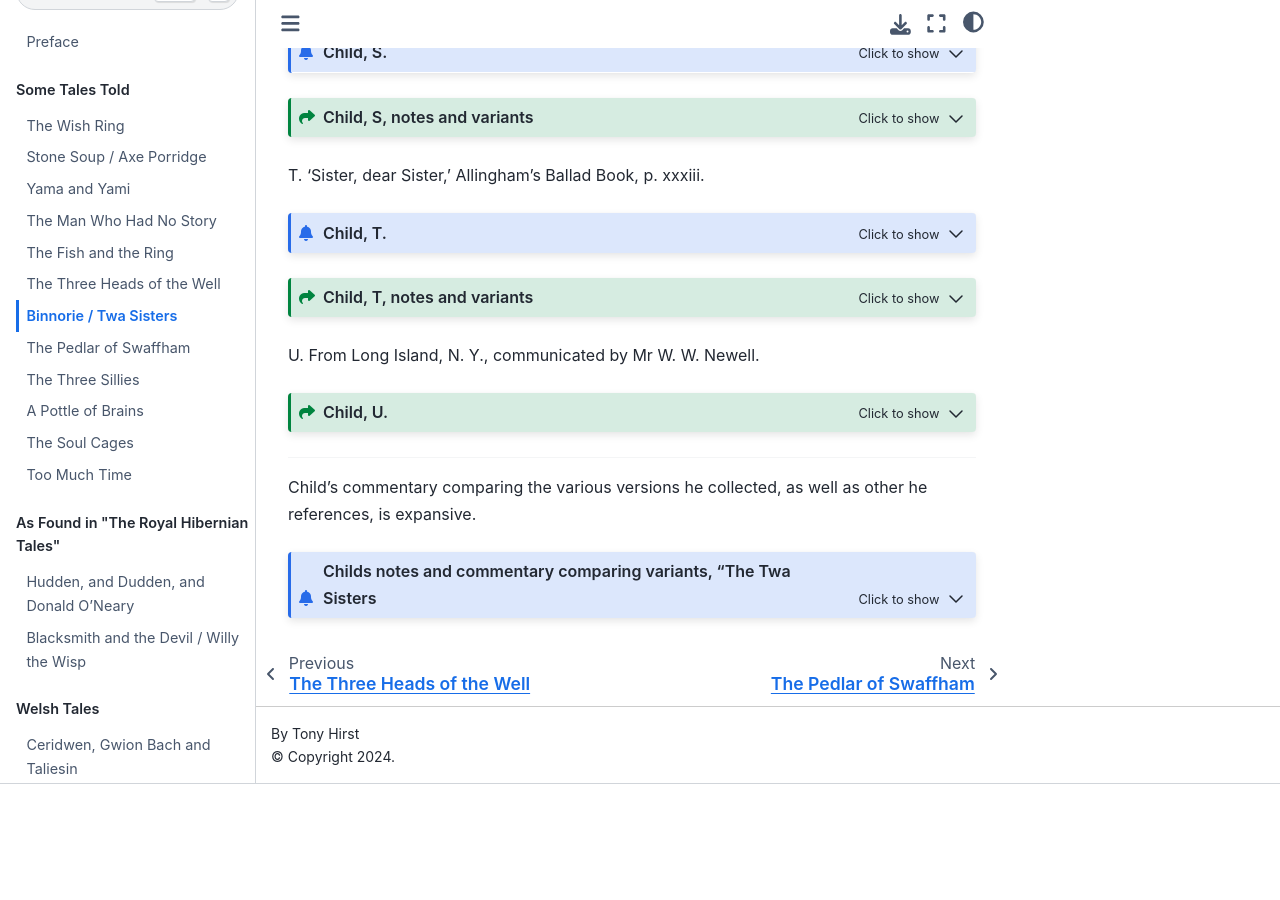
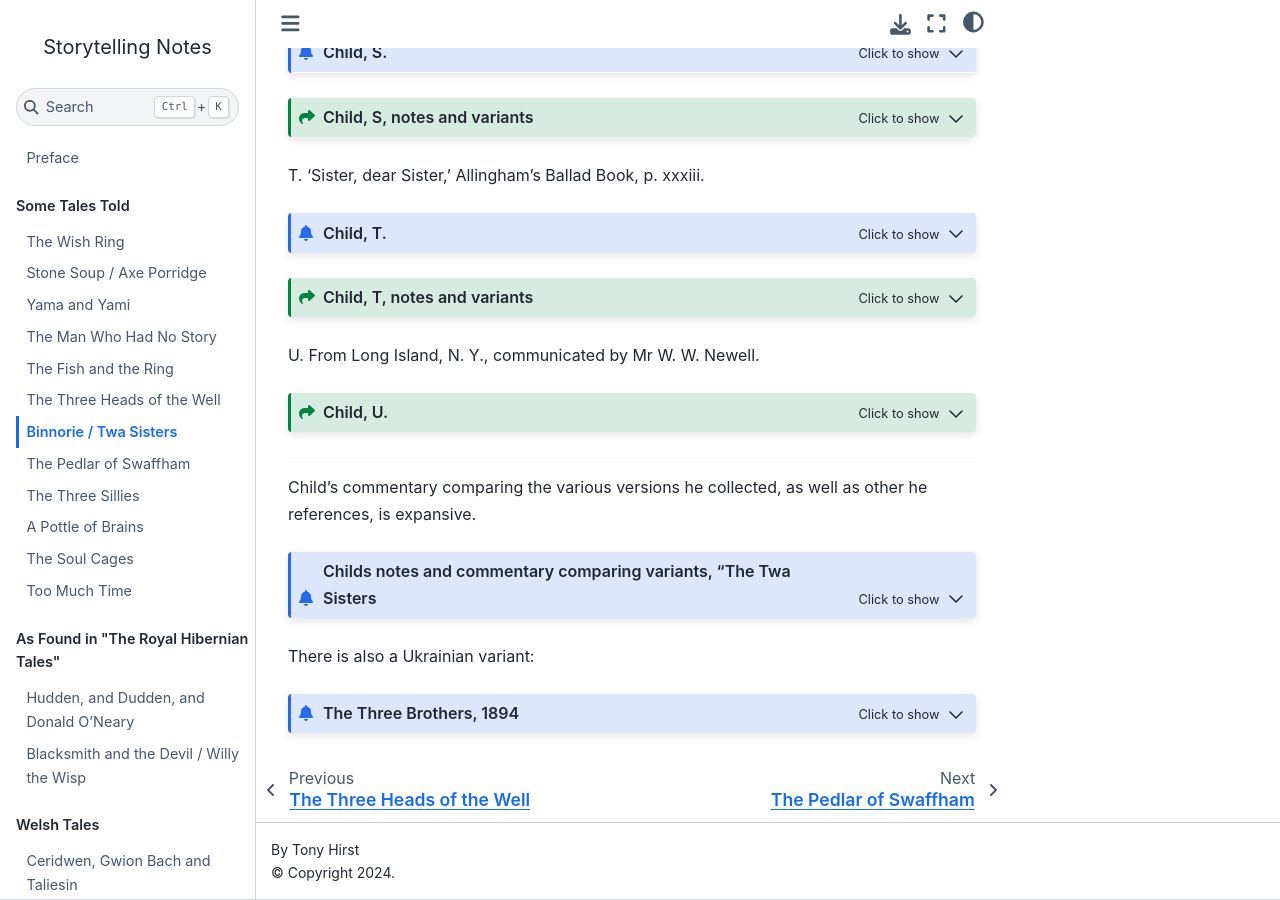
Before and after one commit to psychemedia/storytelling-notes, a Jupyter Book: the page built from twa-sisters-binnorie.md, in a window 1280 px wide and 900 px high, scrolled down 7032 px. Built offline with Jupyter Book 1.0.4 settings and Sphinx 7.4.7 and the Sphinx Book theme 1.1.4, drawn with Linux system fonts in a browser that asks for light colours; before the commit the page ends 7816 px from its top, so only the background shows below that; some of the changed lines change nothing that is shown.

Commit message:
Update twa-sisters-binnorie.md

````diff
--- a/twa-sisters-binnorie.md
+++ b/twa-sisters-binnorie.md
@@ -2429,3 +2429,75 @@
 Danish A, B are translated by Prior, i, 381, 384. English B, with use of C, is translated by Grundtvig, Engelske og skotske Folkeviser, p. 104, No 15; C, by Afzelius, in, 22. C, by Talvj, Versuch, u. s. w., p. 532; by Schubart, p. 133; by Gerhard, p. 143; by Doenniges, p. 81; Arndt, p. 238. C, with use of Aytoun's compounded version, by R. Warrens, Schottische V. L. der Vorzeit, p. 65; Allingham's version by Knortz, Lieder u. Romanzen Alt-Englands, p. 180.
 
 ```
+
+There is also a Ukrainian variant:
+
+```{admonition} The Three Brothers, 1894
+:class: dropdown
+
+https://archive.org/details/cossackfairytal00bain/page/200/mode/2up
+R. Nisbet Bain, *Cossack fairy tales and folk-tales*, 1894
+
+pp. 201-205
+
+THE THEEE BROTHERS.
+
+THERE were once upon a time three brothers, and the third was a fool. And in their little garden grew golden apple trees with golden apples, and not far off lived a hog that had taken a fancy to these apples. So the father sent his sons into the garden to guard the trees. The eldest went first, and sat and sat and watched and watched till he was tired of watching, and fell asleep. Then the hog crept in, and dug and dug till he had digged up an apple tree, which he ate up, and then went his way. The father got up next morning and counted his apple trees, and one of them was gone. The next night the father sent the second S0n to watch. He waited and watclied till he also fell asleep, and the hog came again and dug up and ate another golden apple tree and made off. The next morning the father got up again and counted his trees, and another was gone. Then the fool said :
+
+"Dad, let me go too!" But the father said:
+
+"Oh, fool, fool, wherefore shouldst thou go? Thy wise bi'ethren have watched to no purpose, what canst thou do?"
+
+"Hoity-toity!" said the fool; "give me a gun, and I'll go all the same." His father wouldn't give him a gun, so he took it and went to watch. He placed his gun across his knees and sat down. He sat and sat, but nothing came, nothing came ; he got drowsy, was nodding off, when his gun fell off his knees, and he awoke with a start and watched more warily. At last he heard something — and there stood the hog. It began to dig up another tree, when he pulled the trigger and — bang ! His brothers heard the sound, came running up, were quite amazed to see a ddftd boar lying there, and said:
+
+"What will become of us now?"
+
+"Let us kill him," said the eldest brother, "and bury him in that ditch, and say that we killed the hog." So they took and slew him, and buried him in the ditch, and took the hog to their father, and said:
+
+"While we were watching this hog came up and began digging, so we killed him and have brought him to you."
+
+One day a nobleman came by that way, and was surprised to see a beautiful alder bush growing out of the ditch ; so he went up to it, cut off a branch, made him a flute out of it, and began playing upon it. But the flute played of its own accord, and made this moan :
+
+"Play, good master, play. But steal not my heart away! Me my brothers took and slew. In the ditch my body threw. For that hog shot down by me. That rooted up the tree!"
+
+The nobleman then went on to the inn, and there he found the fool's father. "Such a funny thing has happened to me," said the nobleman. "I went and cut me out a flute from an alder bush, and lo! it plays of its own accord!" Then the father took and tried his hand at it, and it sang:
+
+"Play, good daddy, play.
+But don't steal my heart away!
+Me my brothers took and slew,
+In the ditch my body threw.
+For that hog shot down by me.
+That rooted up the tree!"
+
+The father was so astonished that he bought it, and took it home, and gave it to the mother for her to play upon it, and it sang:
+
+"Play, good mammy, play,
+But don't steal my heart away!
+Me my brothers took and slew.
+In the ditch my body threw,
+For that hog shot down by me,
+That rooted up the tree!"
+
+Then the father gave the flute to his brothers to play upon, but they wouldn't. "Nay, but you must!" said their father. Then the younger brother took and played upon it:
+
+"Play, my brother, play.
+But don't steal my heart away
+Me my brothers took and slew,
+In the ditch my body threw;
+For the hog shot down by me.
+That rooted up the tree!"
+
+Then the father gave the flute to the elder brother who had slain him, but he wouldn't take it. "Take it and play upon it!" roared his father at him. Then he took it and played:
+
+"Play, my brother, play.
+But don't steal my heart away!
+'Twas thou who didst me slay.
+And stowed my corpse away.
+For the hog shot down by me,
+That rooted up the tree!"
+
+"Then it was thou who didst slay him?" cried the father. What could the elder brother do but confess it! Then they dug the dead man up, and buried him in the cemetery; but they tied the elder brother to a wild horse, which scattered his bones about the endless steppe.
+
+But I was there, and drank wine and mead till my beard was wet.
+
+```
````
